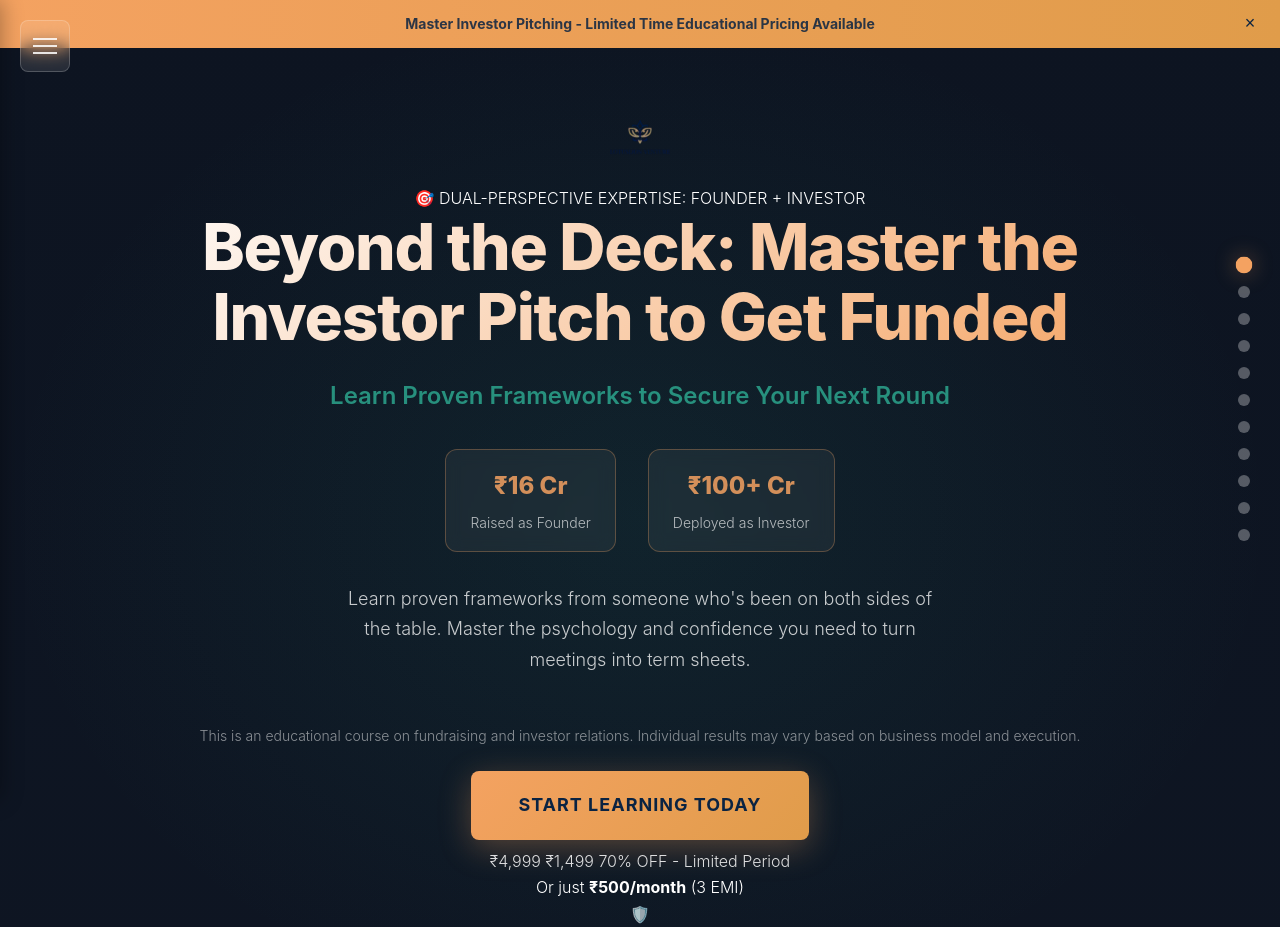
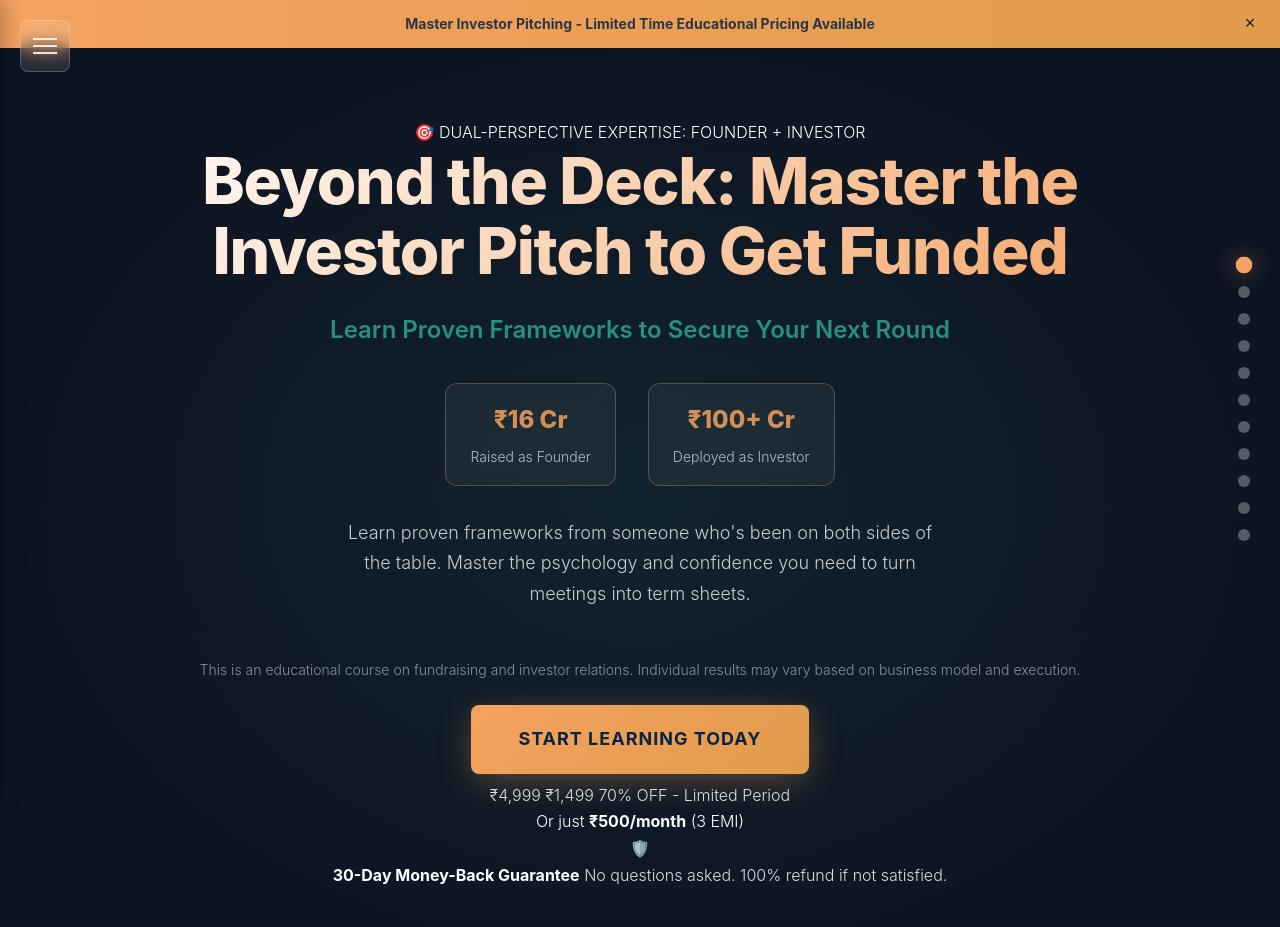
Before and after one commit to Shawn-Crypto/goofgoof, a website: page index.html in a window 1280 px wide. Shown: the top 927 px of the page. Drawn offline with nearby package versions, Linux system fonts and the light colour scheme.

Commit message:
Remove logo from hero section

```diff
--- a/index.html
+++ b/index.html
@@ -1432,13 +1432,6 @@
     <section class="hero" id="hero">
         <div class="container">
 
-            <img src="assets/optimized/logo-80w.webp"
-                 alt="LFG Ventures - Fundraising Education Platform"
-                 style="width: 60px; height: auto; margin-bottom: 24px;"
-                 width="60"
-                 height="34"
-                 loading="eager"
-                 fetchpriority="high">
 
             <div class="hero-badge">🎯 DUAL-PERSPECTIVE EXPERTISE: FOUNDER + INVESTOR</div>
 
```
